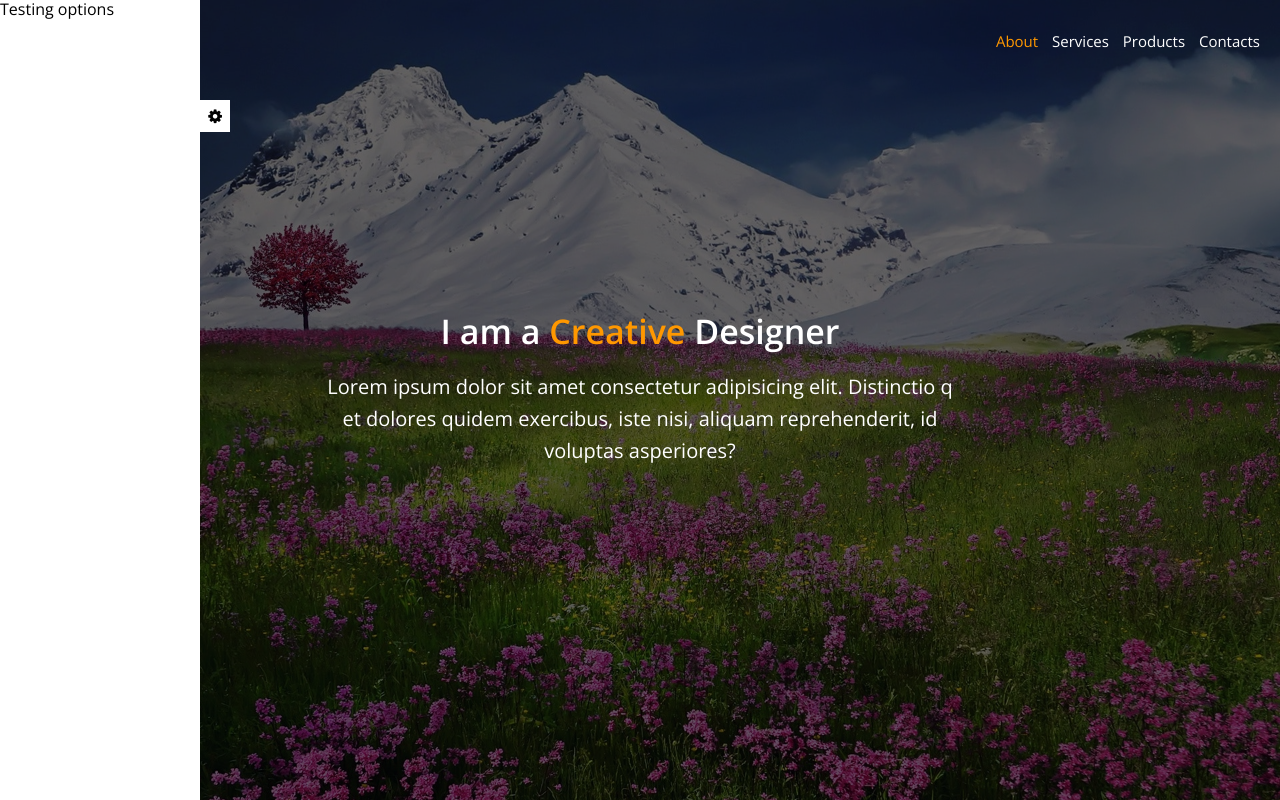
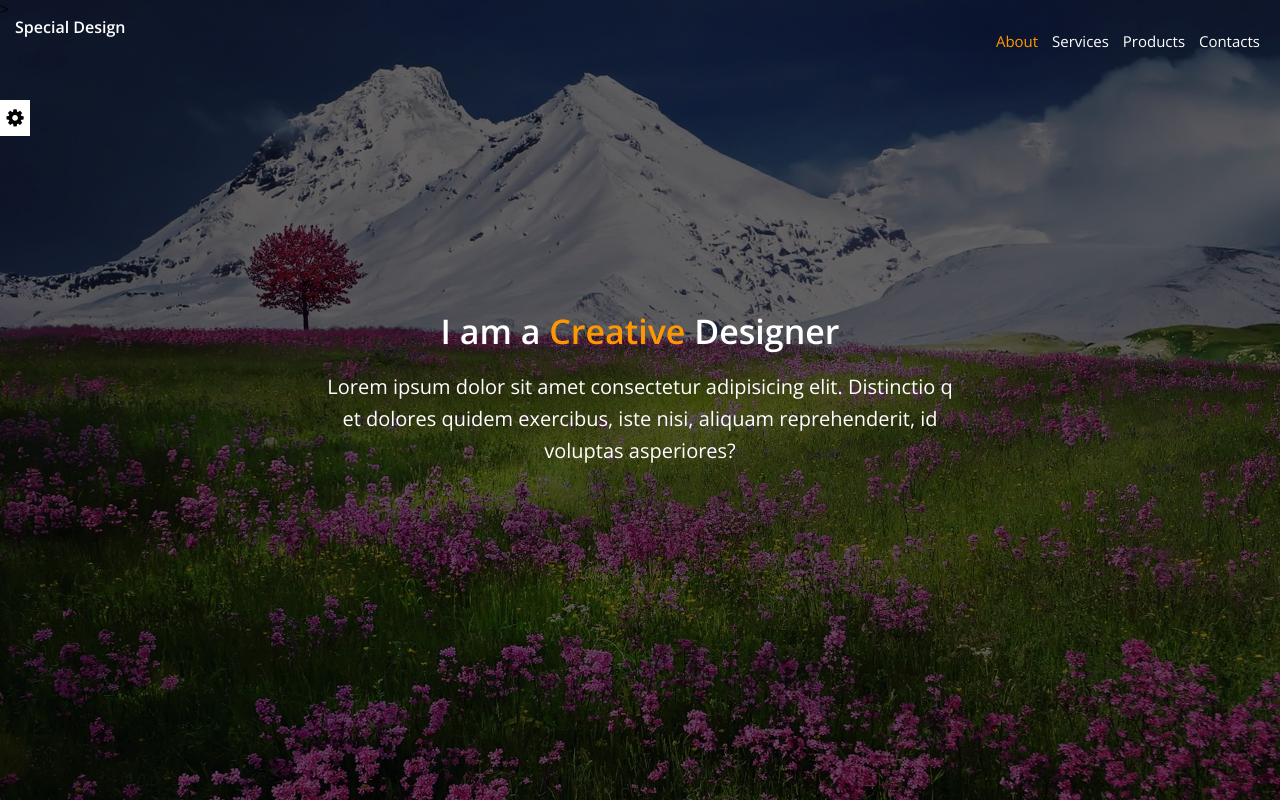
Before and after one commit to Mostafa-Ragab/Special-Template, a plain HTML site: page index.html in a window 1280 px wide. Drawn offline with nearby package versions, Linux system fonts and the light colour scheme.

Commit message:
adding open class

```diff
--- a/css/master.css
+++ b/css/master.css
@@ -85,18 +85,27 @@ body {
   width: 200px;
   height: 100vh;
   top: 0;
-  left: 0;
+  left: -200px;
   z-index: 1000;
 
 }
+.settings-box.open{
+  left: 0;
+}
+.settings-box .toggle-settings{
+  position: absolute;
+  top: 100px;
+  background-color: #fff;
+  right: -30px;
+
+  text-align: center;
+  cursor:pointer ;
+
+}
 .settings-box .fa-gear{
-  position: absolute;
-    top: 100px;
-    background-color: #fff;
-    right: -30px;
-    padding: 8px 0;
-    width: 30px;
-    text-align: center;
-    cursor:pointer ;
+  padding: 8px 0;
+  width: 30px;
+  font-size: 20px;
+
 }
 /* End settings-box */
```
